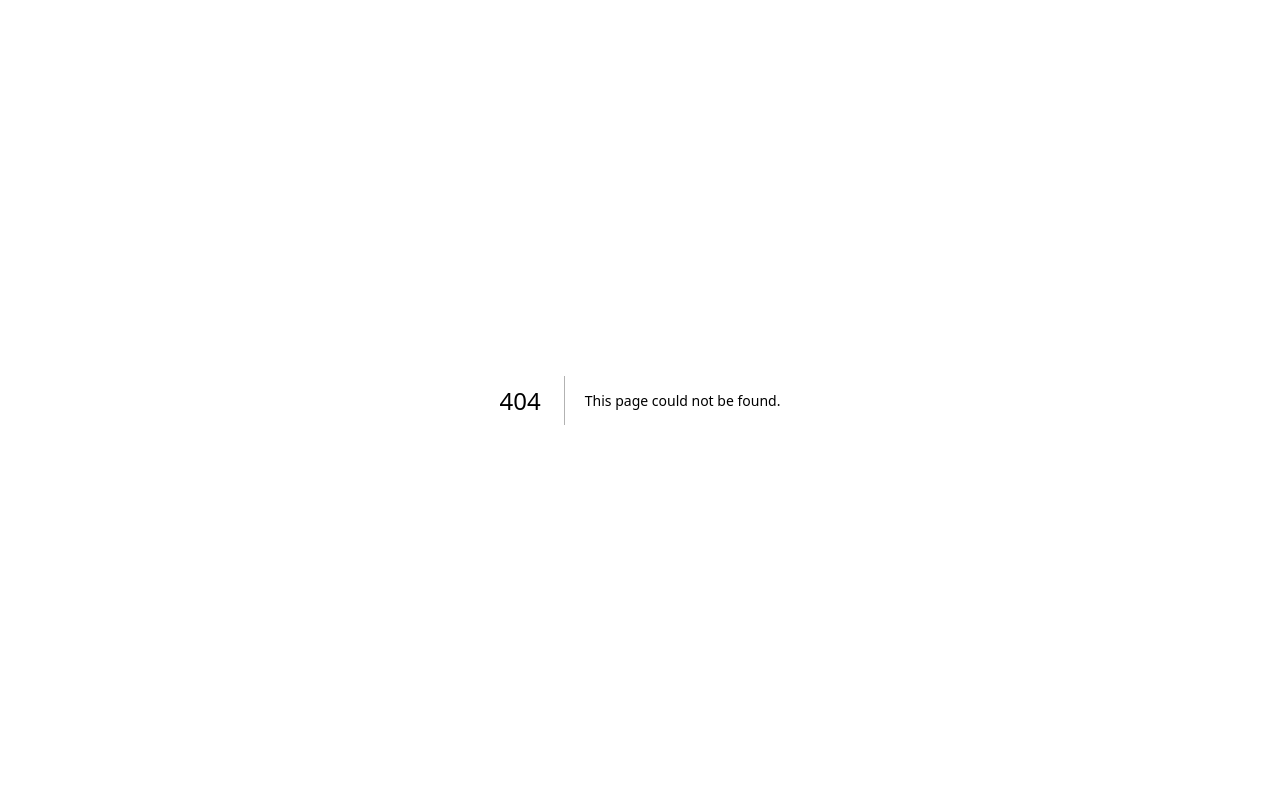
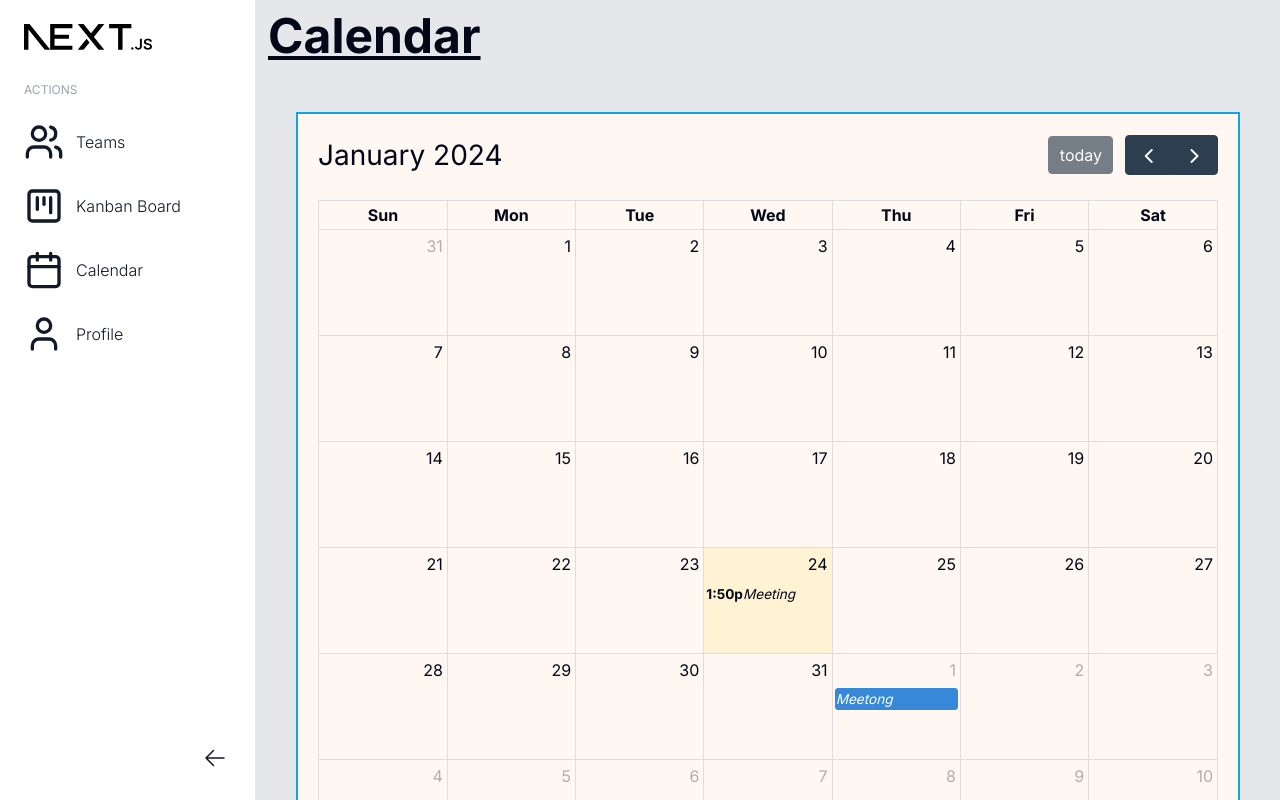
Before and after one commit to SanpichAuXD/noteams, a Next.js app: page /calendar in a window 1280 px wide. Before the commit this address had no page. Built offline with nearby package versions, Linux system fonts and the light colour scheme; no server answers.

Commit message:
Update Calendar Wanyuth
ถ้าชั่วปูย่าหลาย

```diff
--- a/package.json
+++ b/package.json
@@ -12,18 +12,22 @@
     "@dnd-kit/core": "^6.1.0",
     "@dnd-kit/sortable": "^8.0.0",
     "@dnd-kit/utilities": "^3.2.2",
+    "@fullcalendar/daygrid": "^6.1.10",
+    "@fullcalendar/react": "^6.1.10",
     "@hookform/resolvers": "^3.3.4",
     "@radix-ui/react-label": "^2.0.2",
     "@radix-ui/react-popover": "^1.0.7",
     "@radix-ui/react-scroll-area": "^1.0.5",
     "@radix-ui/react-slot": "^1.0.2",
     "@radix-ui/react-toast": "^1.1.5",
+    "axios": "^1.6.7",
     "class-variance-authority": "^0.7.0",
     "clsx": "^2.1.0",
     "date-fns": "^3.1.0",
     "lucide-react": "^0.306.0",
     "next": "14.0.4",
     "react": "^18",
+    "react-big-calendar": "^1.9.1",
     "react-day-picker": "^8.10.0",
     "react-dom": "^18",
     "react-hook-form": "^7.49.2",
--- /dev/null
+++ b/src/app/(site)/calendar/page.tsx
@@ -0,0 +1,24 @@
+"use client"
+
+import React from 'react'
+
+import FullCalendar from '@fullcalendar/react'
+import CalendarC from '@/components/calendarcomponent/calendarcompo'
+
+const events = [
+  { title: 'Meeting', start: new Date() }
+]
+
+function Calendar() {
+  return (
+    <main>
+        <p className=' font-bold text-5xl p-3 underline'>Calendar</p>
+        <div className='m-10 border-2 border-sky-500'>
+
+        <CalendarC />
+        </div>
+    </main>
+  )
+}
+
+export default Calendar
--- /dev/null
+++ b/src/app/(site)/profile/page.tsx
@@ -0,0 +1,9 @@
+import React from 'react'
+
+function Profile() {
+  return (
+    <div>Profile</div>
+  )
+}
+
+export default Profile
--- a/src/app/(site)/teams/page.tsx
+++ b/src/app/(site)/teams/page.tsx
@@ -1,12 +1,21 @@
+"use client"
+
 import React from 'react'
 
 type Props = {}
 
 const Teams = (props: Props) => {
   return (
+    <main>
+
     <div>
       <h1>Home</h1>
+      <button className='bg-[#1da1f2] p-4 px-8 b-3 tr-6 fixed top-2 right-2 hover:bg-slate-200 border-8'>Join</button>
+
     </div>
+    <createteam />
+    </main>
+
   )
 }
 export default Teams
--- /dev/null
+++ b/src/components/calendarcomponent/calendarcompo.tsx
@@ -0,0 +1,108 @@
+"use client";
+
+import React, { useEffect, useState } from "react";
+import FullCalendar from "@fullcalendar/react";
+import dayGridPlugin from "@fullcalendar/daygrid";
+import { never } from "zod";
+
+const events = [
+  { title: "Meeting", start: new Date() },
+  { title: "Meetong", start: "2024-02-01" },
+];
+
+interface Event {
+  title: string;
+  start: Date | string;
+
+}
+
+function CalendarC() {
+  const [allEvents, setAllEvents] = useState<Event[]>([]);
+  const [fetchDaysApi, setFetchDaysApi] = useState<Event[]>([]);
+
+  // API WAN YUTH
+  useEffect(() => {
+    const fetchData = async () => {
+      try {
+        const response = await fetch(
+          "https://www.googleapis.com/calendar/v3/calendars/th.TH%23holiday%40group.v.calendar.google.com/events?key=AIzaSyDrbYPWVYOYreGtGN2SkGfqTbG0_xk-GTE"
+        );
+        const data = await response.json();
+
+        const keys = Object.values(data.items);
+
+        type data = {
+          title: string;
+          start: Date | string;
+
+        };
+
+        // Map over keys to create an array of objects
+        const daysData = keys.map((key: any, index) => ({
+          start: key.start.date,
+          title: key.summary,
+          id: String(index),
+          allDay: true,
+        }));
+
+        setFetchDaysApi(daysData);
+        setAllEvents(daysData);
+      } catch (error) {
+        console.error("Error fetching data:", error);
+      }
+    };
+
+    fetchData();
+  }, []);
+
+  console.log(allEvents)
+
+  const Merge = [...allEvents, ...events]
+
+  return (
+    <div className=" bg-[#FFF7F1] p-5">
+      <FullCalendar
+        plugins={[dayGridPlugin]}
+        initialView="dayGridMonth"
+        weekends={true}
+        events={Merge}
+        nowIndicator={true}
+        eventContent={renderEventContent}
+      />
+    </div>
+  );
+}
+
+function renderEventContent(eventInfo: {
+  timeText:
+    | string
+    | number
+    | boolean
+    | React.ReactElement<any, string | React.JSXElementConstructor<any>>
+    | Iterable<React.ReactNode>
+    | React.ReactPortal
+    | React.PromiseLikeOfReactNode
+    | null
+    | undefined;
+  event: {
+    title:
+      | string
+      | number
+      | boolean
+      | React.ReactElement<any, string | React.JSXElementConstructor<any>>
+      | Iterable<React.ReactNode>
+      | React.ReactPortal
+      | React.PromiseLikeOfReactNode
+      | null
+      | undefined;
+  };
+}) {
+  return (
+    <>
+      <b>{eventInfo.timeText}</b>
+      <i>{eventInfo.event.title}</i>
+    </>
+  );
+}
+
+export default CalendarC;
--- a/src/components/sidenav/SliderBar.tsx
+++ b/src/components/sidenav/SliderBar.tsx
@@ -4,7 +4,7 @@
 import React, { useState, useEffect, useRef } from "react";
 import Link from "next/link";
 import Image from "next/image";
-import { Calendar, User, Users } from "lucide-react";
+import { Calendar, User, Users, KanbanSquare } from "lucide-react";
 import { cn } from "@/lib/utils";
 
 // Define the Sidenav component
@@ -87,7 +87,7 @@ export default function Sidenav({ sidebarOpen, setSidebarOpen }: any) {
           </p>
           <ul className="text-center space-y-2">
             <NavItem
-              href="/kanban"
+              href="/teams"
               icon={<Users size={40} />}
               label="Teams"
               setSidebarOpen={setSidebarOpen}
@@ -95,15 +95,22 @@ export default function Sidenav({ sidebarOpen, setSidebarOpen }: any) {
             />
             <NavItem
               href="/kanban"
-              icon={<User size={40} />}
-              label="Profile"
+              icon={<KanbanSquare size={40} />}
+              label="Kanban Board"
               setSidebarOpen={setSidebarOpen}
               sidebarExpanded={sidebarExpanded}
             />
             <NavItem
-              href="#"
+              href="/calendar"
               icon={<Calendar size={40} />}
               label="Calendar"
+              setSidebarOpen={setSidebarOpen}
+              sidebarExpanded={sidebarExpanded}
+            />
+            <NavItem
+              href="/profile"
+              icon={<User size={40} />}
+              label="Profile"
               setSidebarOpen={setSidebarOpen}
               sidebarExpanded={sidebarExpanded}
             />
```
Also changed, not shown: src/components/create/createteam.tsx (added), 1 other file (tests, documents, lock files or other folders).
